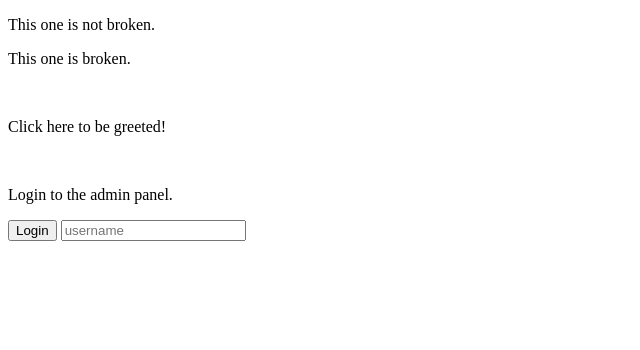
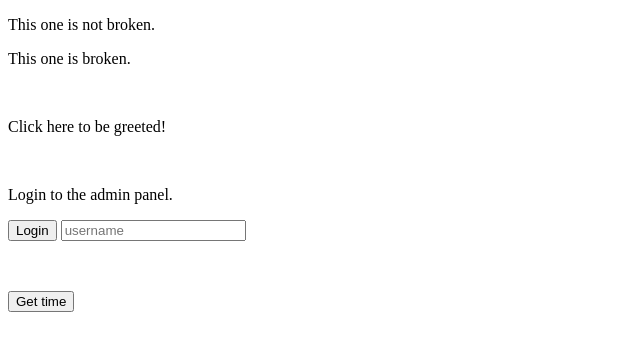
Before and after one commit to PyLawrence/Javascript-Projects, a plain HTML site: page Project7_scope_time_function/index.html in a window 1280 px wide. Shown: the whole page, without its empty margins (0-640 px from the left). Drawn offline with Linux system fonts and the light colour scheme.

Commit message:
added timFunc(Time_Function())

```diff
--- a/Project7_scope_time_function/JS/main.js
+++ b/Project7_scope_time_function/JS/main.js
@@ -39,3 +39,21 @@ function checkUsername(dispEle, inputEle) {
         document.getElementById(dispEle).innerText = "Invalid username."
     }
 }
+
+
+function timeFunc(dispEle) {
+    var time = new Date().getHours()
+    var reply;
+
+    if (time < 12 == time > 0) {
+        reply = "It is morning!";
+    }
+    else if (time >= 12 == time < 18) {
+        reply = "It is afternoon!";
+    }
+    else {
+        reply = "It is evening time!";
+    }
+
+    document.getElementById(dispEle).innerText = reply;
+}
--- a/Project7_scope_time_function/index.html
+++ b/Project7_scope_time_function/index.html
@@ -19,6 +19,8 @@
     <button onclick="checkUsername('loginResponse', 'usernameInput')">Login</button>
     <input type="text" placeholder="username" id="usernameInput" />
     <p id="loginResponse"></p>
-
+    <br>
+    <p id="time"></p>
+    <button onclick="timeFunc('time')">Get time</button>
 
 </html>
```
